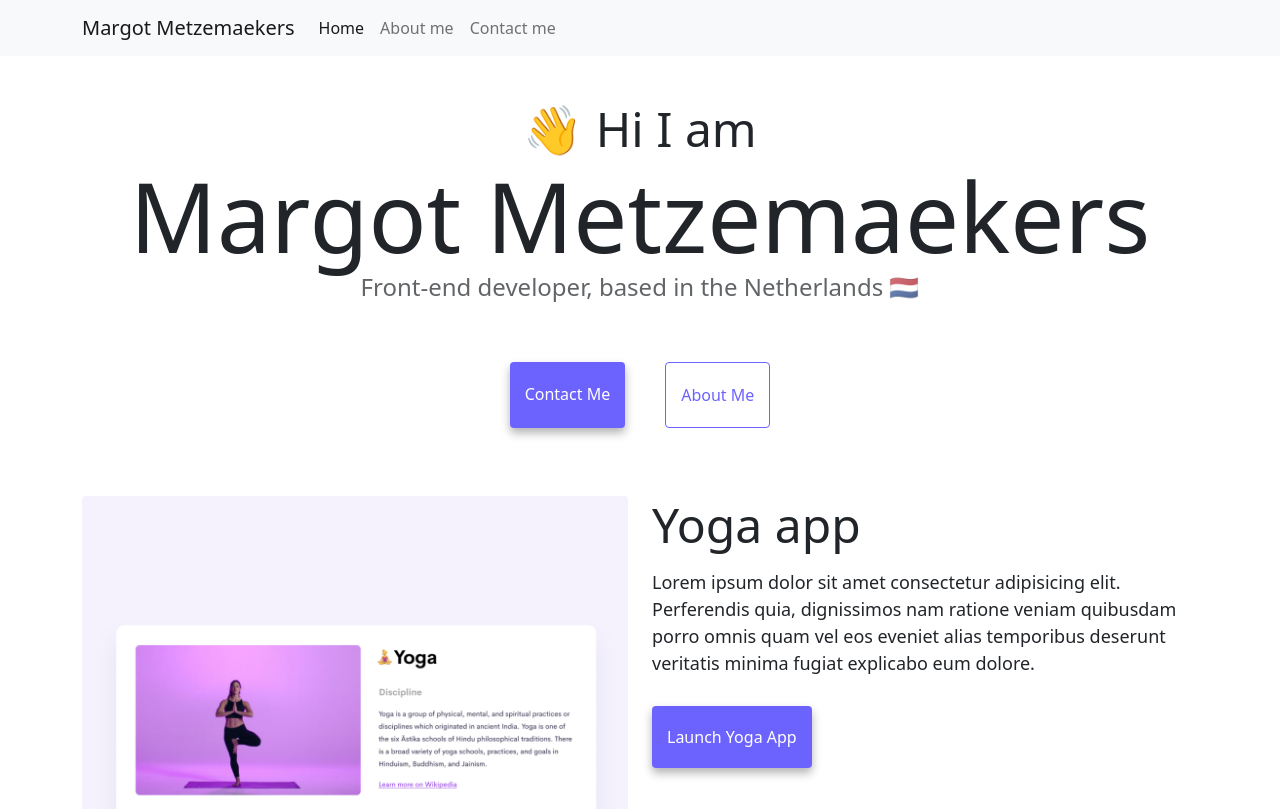
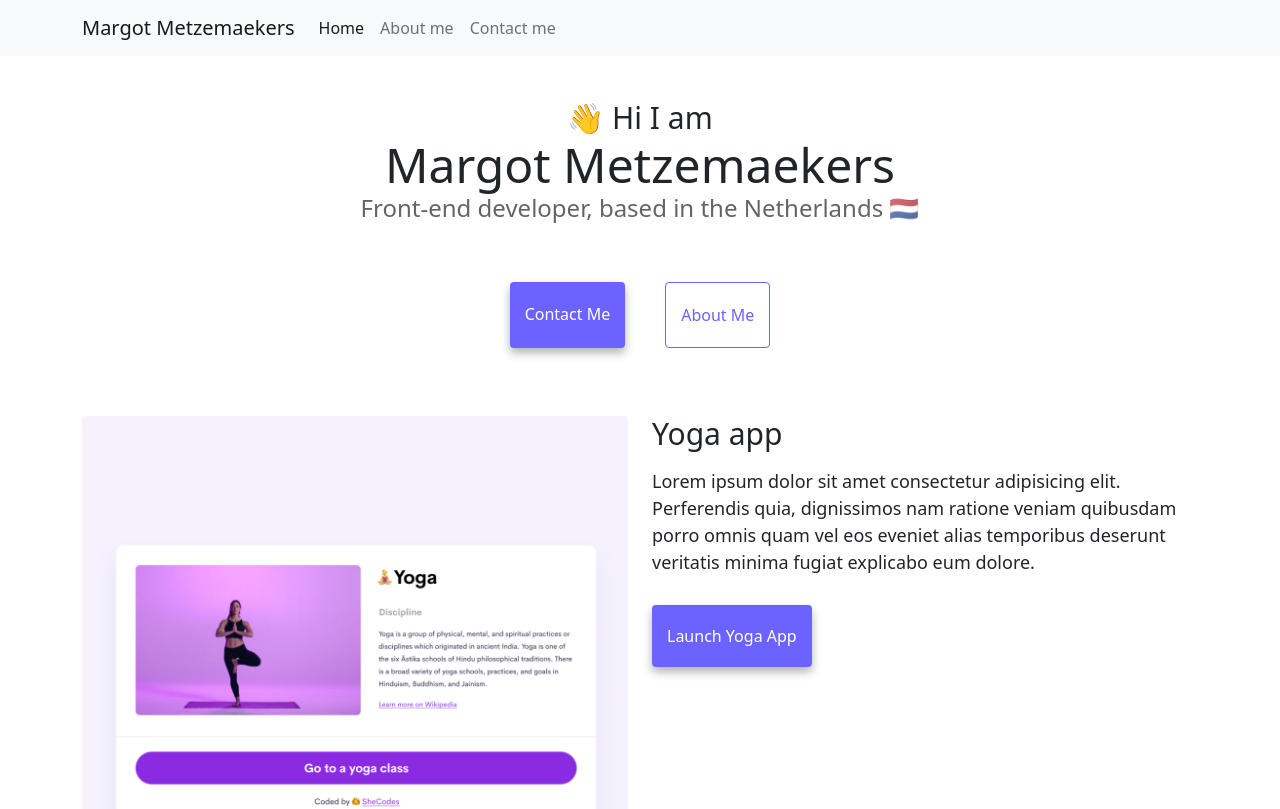
Before and after one commit to MargotMetzemaekers/Advanced-Tool-Homework, a plain HTML site: page index.html in a window 1280 px wide. Shown: the top 809 px of the page. Drawn offline with nearby package versions, Linux system fonts and the light colour scheme.

Commit message:
Changed px headings (Name too long)

```diff
--- a/style.css
+++ b/style.css
@@ -15,11 +15,11 @@ h3 {
 }
 
 h1 {
-  font-size: 96px;
+  font-size: 48px;
 }
 
 h2 {
-  font-size: 48px;
+  font-size: 30px;
 }
 
 h3 {
```
